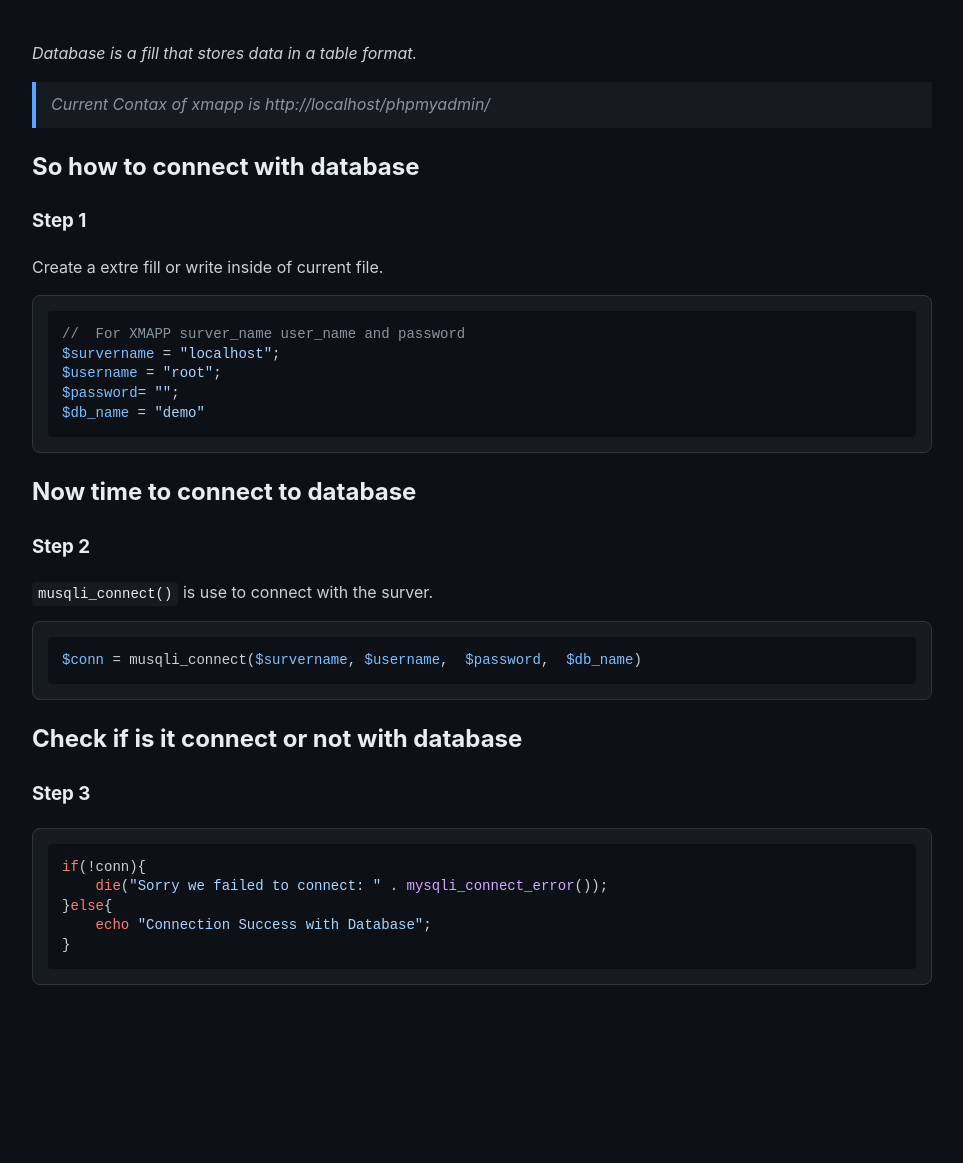
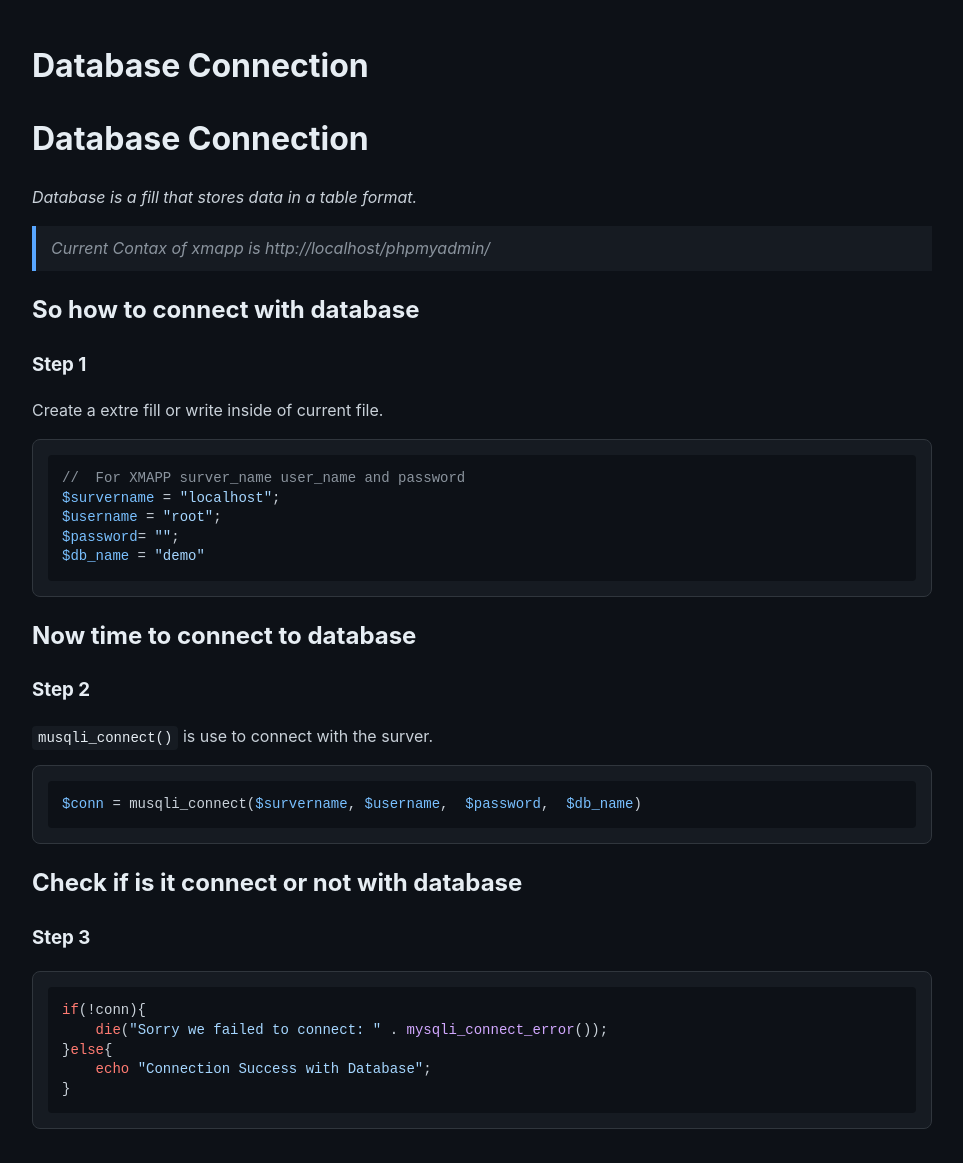
Before and after one commit to octaveweb/php, a Jekyll site: the page built from database.md, in a window 1280 px wide. Shown: the whole page, without its empty margins (158-1121 px from the left). Built offline with Jekyll 4.4.1, drawn with Linux system fonts in a browser that asks for light colours; our own code applies the rules of GitHub Pages for plain Markdown files; before the commit the page ends 1019 px from its top, so only the background shows below that.

Commit message:
titel add

```diff
--- a/database.md
+++ b/database.md
@@ -1,4 +1,4 @@
-
+# Database Connection
 *Database is a fill that stores data in a table format.*
 
 > Current Contax of xmapp is http://localhost/phpmyadmin/
```
